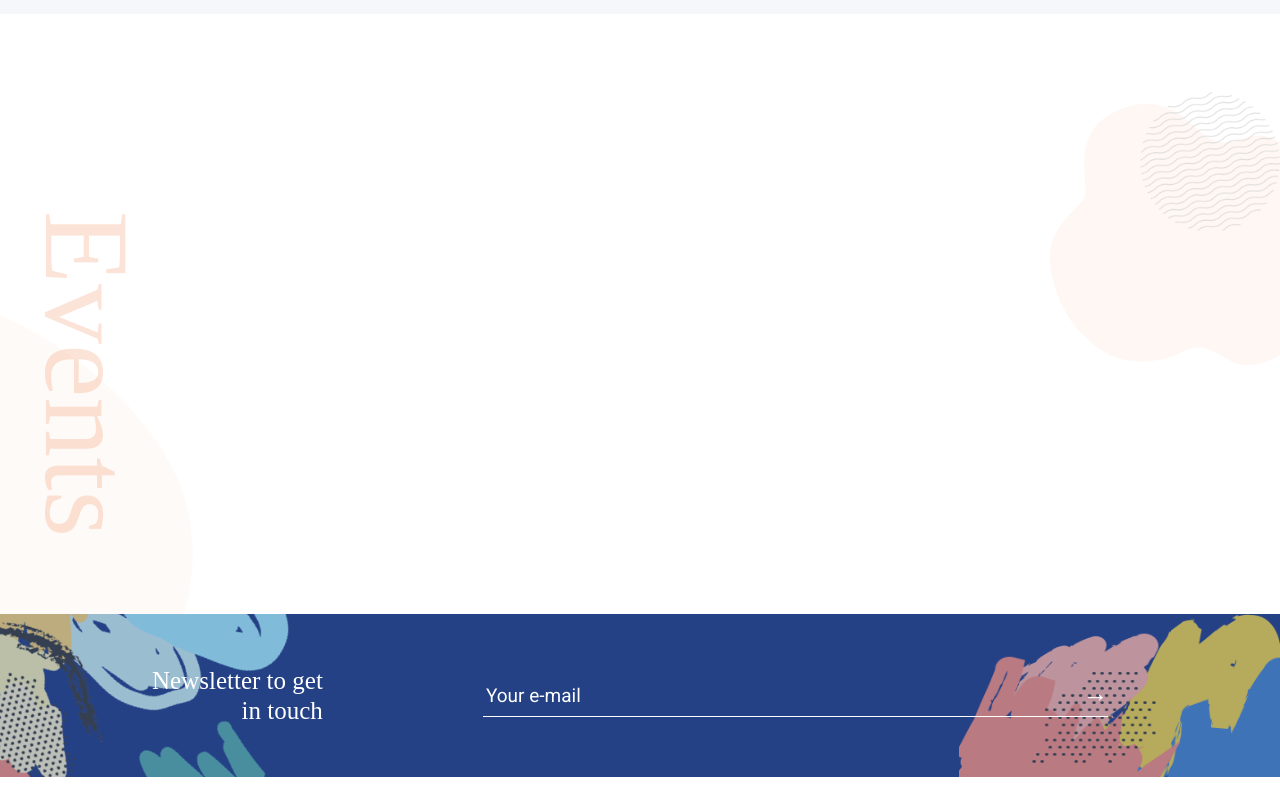
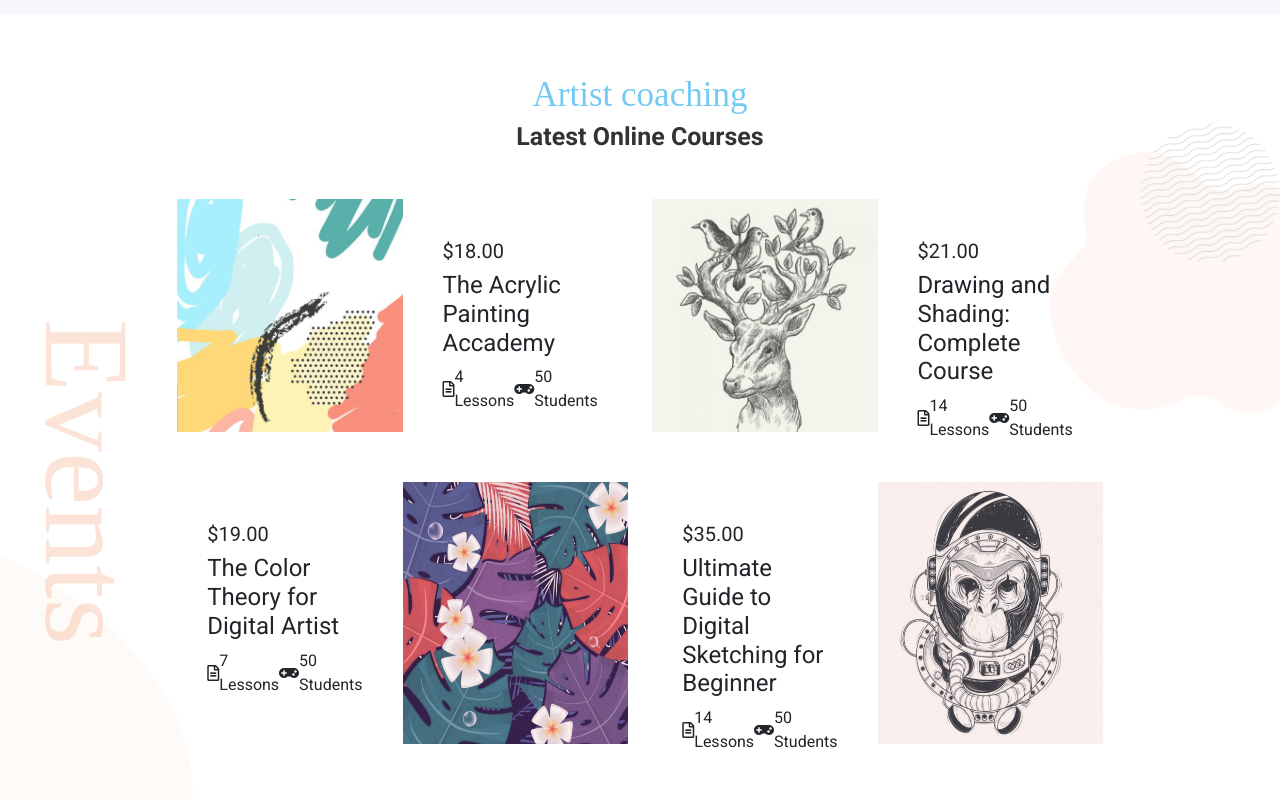
Before and after one commit to AndreaCasentini93/proj-html-vuejs, a Vue app: page / in a window 1280 px wide. Shown: the part 5340-6140 px from the top of the page. Built offline with nearby package versions, Linux system fonts and the light colour scheme; a small style sheet from the web is missing; a web font is replaced by a local one.

Commit message:
Events Card Start

```diff
--- a/src/components/Card.vue
+++ b/src/components/Card.vue
@@ -191,7 +191,6 @@ export default {
             }
         }
     }
-
     @media screen and (max-width: 767px) {
 
         .single_card:nth-of-type(2) {
@@ -214,4 +213,28 @@ export default {
 
     }
 
+    // EVENTS CARDS
+    .events_cardS {
+
+        .single_card {
+            display: flex;
+
+            &:nth-of-type(3),
+            &:nth-of-type(4) {
+                flex-direction: row-reverse;
+            }
+
+            img {
+                max-width: 50%;
+                margin-bottom: 50px;
+            }
+
+            .wrapper {
+                padding: 40px;
+            }
+
+        }
+
+    }
+
 </style>
--- a/src/components/Events.vue
+++ b/src/components/Events.vue
@@ -9,17 +9,79 @@
         <div class="text_decoration">Events</div>
         <!-- /DECORATIONS -->
 
-        <!-- CARDS -->
-        <div class="events_card">
+        <div class="container">
+            <div class="row">
+                <div class="col-10 offset-1">
+                    <div>
+                        <!-- TITLE -->
+                        <div class="text-center title">
+                            <h2>Artist coaching</h2>
+                            <h3>Latest Online Courses</h3>
+                        </div>
+                        <!-- /TITLE -->
 
+                        <!-- CARDS -->
+                        <div class="row events_cardS">
+                            <Card v-for="singleCard,index in cards" :key="index" class="col-12 col-md-6" :card="singleCard"/>
+                        </div>
+                        <!-- /CARDS -->
+                    </div>
+                </div>
+            </div>
         </div>
-        <!-- /CARDS -->
     </section>
 </template>
 
 <script>
+import Card from './Card.vue';
+
 export default {
-    name: 'Events'
+    name: 'Events',
+    components: {
+        Card
+    },
+    data: function() {
+        return {
+            cards: [
+                {
+                    title: 'The Acrylic Painting Accademy',
+                    image: require('../assets/images/artist-course-08-480x480.jpg'),
+                    subTitle: '$18.00',
+                    classIcon1: 'far fa-file-alt',
+                    classIcon2: 'fas fa-gamepad',
+                    textIcon1: '4 Lessons',
+                    textIcon2: '50 Students'
+                },
+                {
+                    title: 'Drawing and Shading: Complete Course',
+                    image: require('../assets/images/artist-course-07-480x480.jpg'),
+                    subTitle: '$21.00',
+                    classIcon1: 'far fa-file-alt',
+                    classIcon2: 'fas fa-gamepad',
+                    textIcon1: '14 Lessons',
+                    textIcon2: '50 Students'
+                },
+                {
+                    title: 'The Color Theory for Digital Artist',
+                    image: require('../assets/images/artist-course-06-480x480.jpg'),
+                    subTitle: '$19.00',
+                    classIcon1: 'far fa-file-alt',
+                    classIcon2: 'fas fa-gamepad',
+                    textIcon1: '7 Lessons',
+                    textIcon2: '50 Students'
+                },
+                {
+                    title: 'Ultimate Guide to Digital Sketching for Beginner',
+                    image: require('../assets/images/artist-course-05-480x480.jpg'),
+                    subTitle: '$35.00',
+                    classIcon1: 'far fa-file-alt',
+                    classIcon2: 'fas fa-gamepad',
+                    textIcon1: '14 Lessons',
+                    textIcon2: '50 Students'
+                }
+            ]
+        }
+    }
 }
 </script>
 
@@ -28,7 +90,7 @@ export default {
     @import '../assets/style/mixins.scss';
 
     section {
-        height: 600px;
+        padding: 60px 0;
         overflow: hidden;
 
         & > img {
@@ -65,6 +127,24 @@ export default {
             transform: rotate(90deg);
             z-index: -1;
         }
+
+        .container {
+
+            .title {
+                h2 {
+                    @include section-title-35px;
+                }
+
+                h3 {
+                    line-height: 1;
+                    margin-bottom: 50px;
+                    font-size: 25px;
+                    font-weight: 700;
+                    color: $sub-title-color;
+                }
+            }
+
+        }
     }
 
 </style>
```
